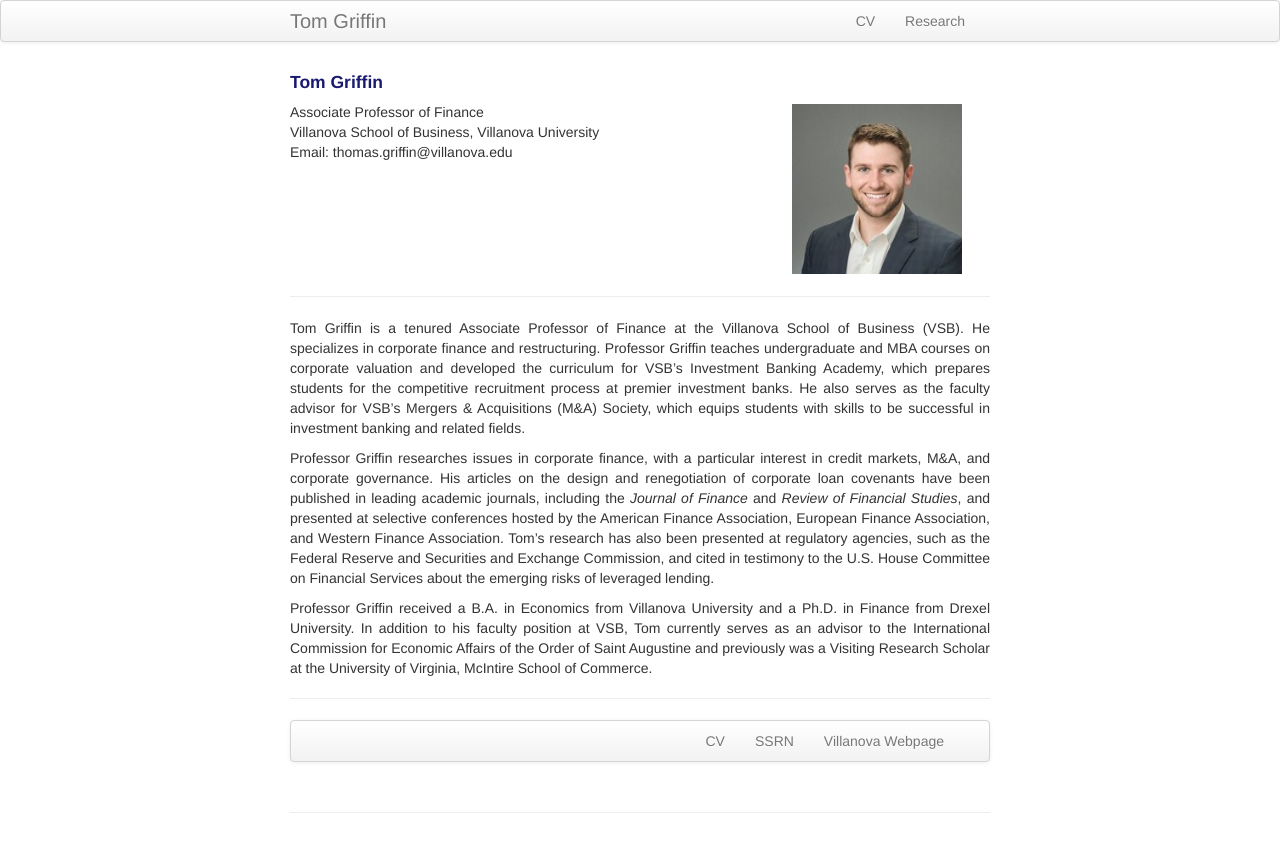
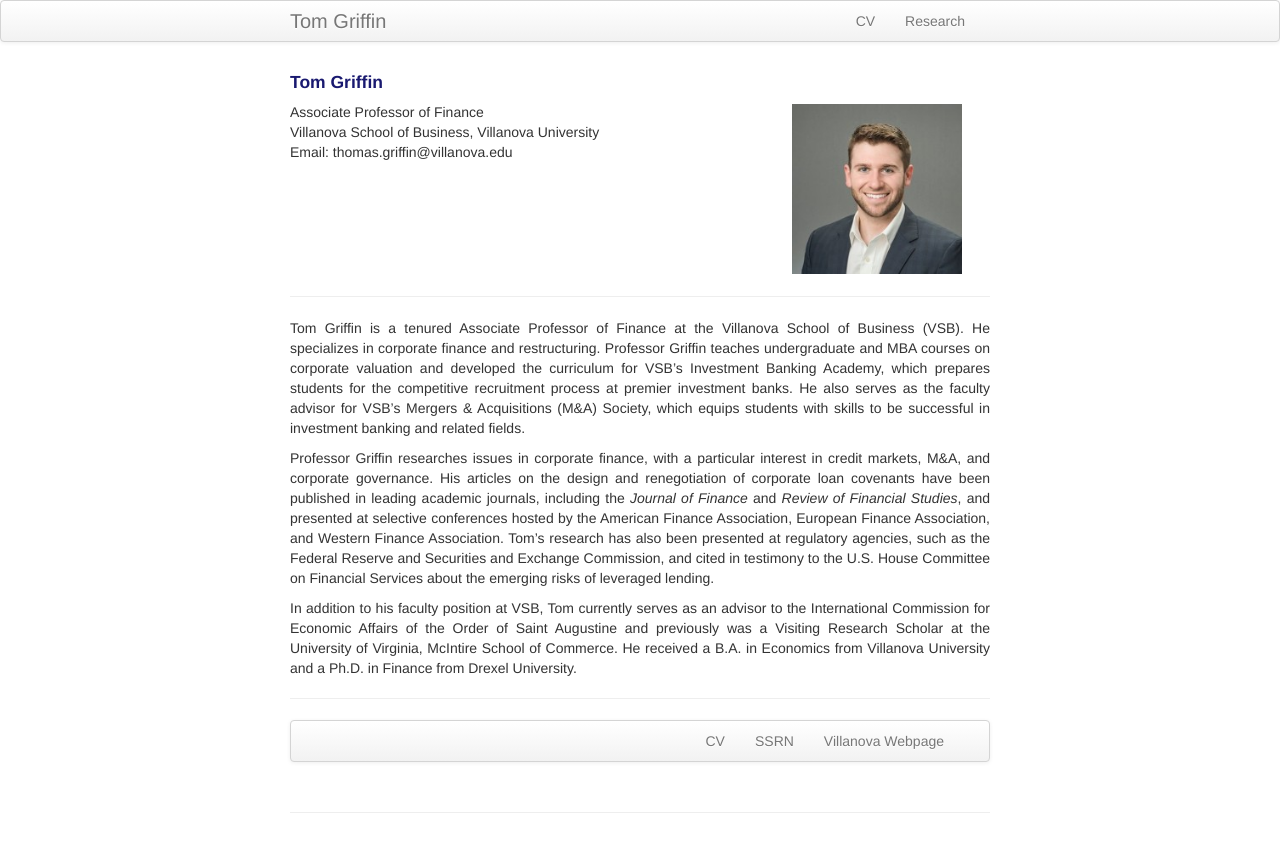
Before and after one commit to ThomasPGriffin/thomaspgriffin.github.io, a Jekyll site: the page built from index.md, in a window 1280 px wide. Shown: the top 852 px of the page. Built offline with Jekyll 4.4.1, drawn with Linux system fonts in a browser that asks for light colours.

Commit message:
Update index.md

```diff
--- a/index.md
+++ b/index.md
@@ -30,7 +30,7 @@ keywords: Tom, Thomas, Griffin, Finance, PhD, Drexel, Villanova, Professor
 
 <p>Professor Griffin researches issues in corporate finance, with a particular interest in credit markets, M&A, and corporate governance. His articles on the design and renegotiation of corporate loan covenants have been published in leading academic journals, including the <i>Journal of Finance</i> and <i>Review of Financial Studies</i>, and presented at selective conferences hosted by the American Finance Association, European Finance Association, and Western Finance Association. Tom’s research has also been presented at regulatory agencies, such as the Federal Reserve and Securities and Exchange Commission, and cited in testimony to the U.S. House Committee on Financial Services about the emerging risks of leveraged lending. </p>
 
-<p>Professor Griffin received a B.A. in Economics from Villanova University and a Ph.D. in Finance from Drexel University. In addition to his faculty position at VSB, Tom currently serves as an advisor to the International Commission for Economic Affairs of the Order of Saint Augustine and previously was a Visiting Research Scholar at the University of Virginia, McIntire School of Commerce.</p>
+<p>In addition to his faculty position at VSB, Tom currently serves as an advisor to the International Commission for Economic Affairs of the Order of Saint Augustine and previously was a Visiting Research Scholar at the University of Virginia, McIntire School of Commerce. He received a B.A. in Economics from Villanova University and a Ph.D. in Finance from Drexel University.</p>
 
 </div>
 ---
```
